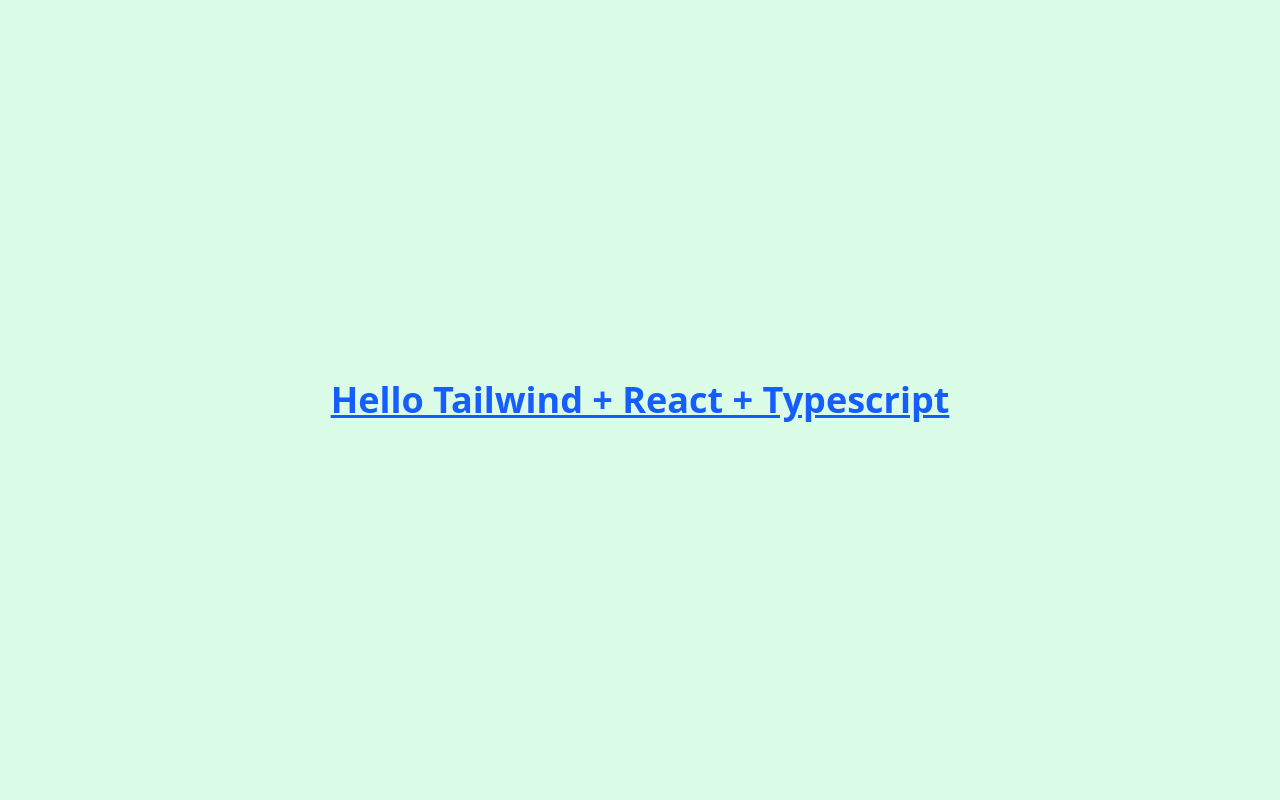
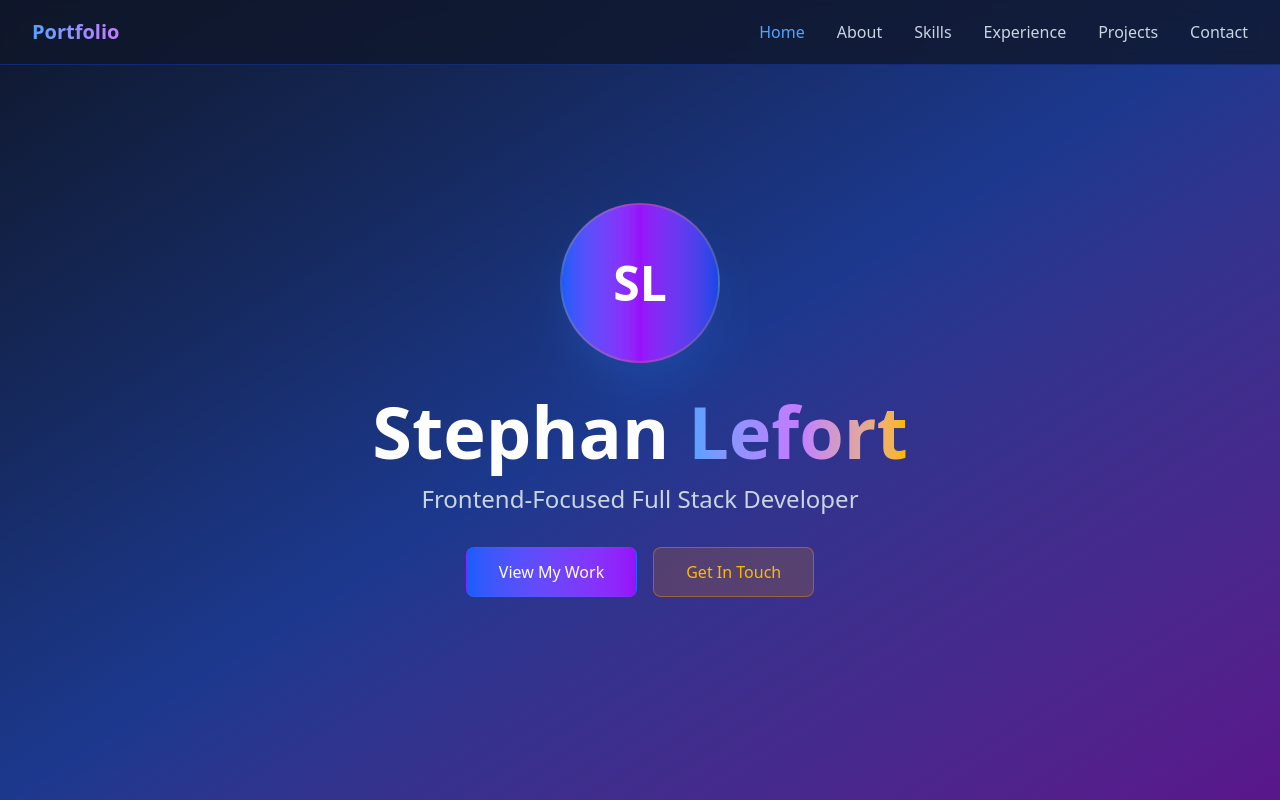
Before and after one commit to StephanGELo/stephan-portfolio, a React (Vite) app: page / in a window 1280 px wide. Built offline with nearby package versions, Linux system fonts and the light colour scheme.

Commit message:
Implement the App with the Hero and Navbar components and pass down the required props

```diff
--- a/src/App.tsx
+++ b/src/App.tsx
@@ -1,13 +1,39 @@
+import React, { useState, useEffect } from 'react';
+import Navbar from './components/Navbar';
+import Hero from './components/Hero';
 
 function App() {
+  const [ isMenuOpen, setIsMenuOpen ] = useState(false);
+  const [ activeSection, setActiveSection ] = useState('home');
+  const [ isLoaded, setIsLoaded ] = useState(false);
+
+  useEffect(() => {
+    setIsLoaded(true);
+  }, []);
+
+  const scrollToSection = (sectionId: string) => {
+    const element = document.getElementById(sectionId);
+    element?.scrollIntoView({behavior: 'smooth' });
+    setActiveSection(sectionId);
+    setIsMenuOpen(false);
+  };
 
   return (
     <>
-      <div className="min-h-screen bg-green-100 flex items-center justify-center">
-        <h1 className="text-4xl font-bold text-blue-600 underline">Hello Tailwind + React + Typescript</h1>
+      <div className="min-h-screen bg-gradient-to-br from-slate-900 via-blue-900 to-purple-900 text-white">
+        <Navbar
+          activeSection={activeSection}
+          isMenuOpen={isMenuOpen}
+          setActiveSection={setActiveSection}
+          setIsMenuOpen={setIsMenuOpen}
+        />
+        <Hero
+          isLoaded={isLoaded}
+          onScrollTo={scrollToSection}
+        />
       </div>
     </>
-  )
+  );
 }
 
 export default App
--- a/src/components/Hero.tsx
+++ b/src/components/Hero.tsx
@@ -42,3 +42,4 @@
       </section>
     );
 }
+export default Hero;
```
